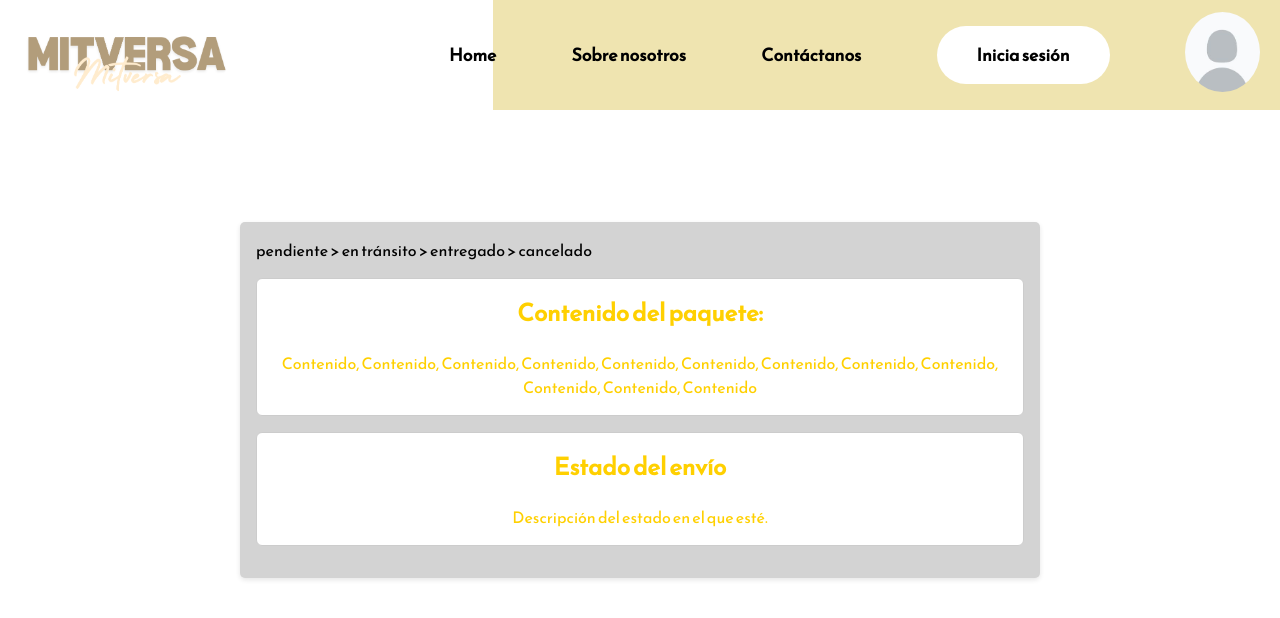
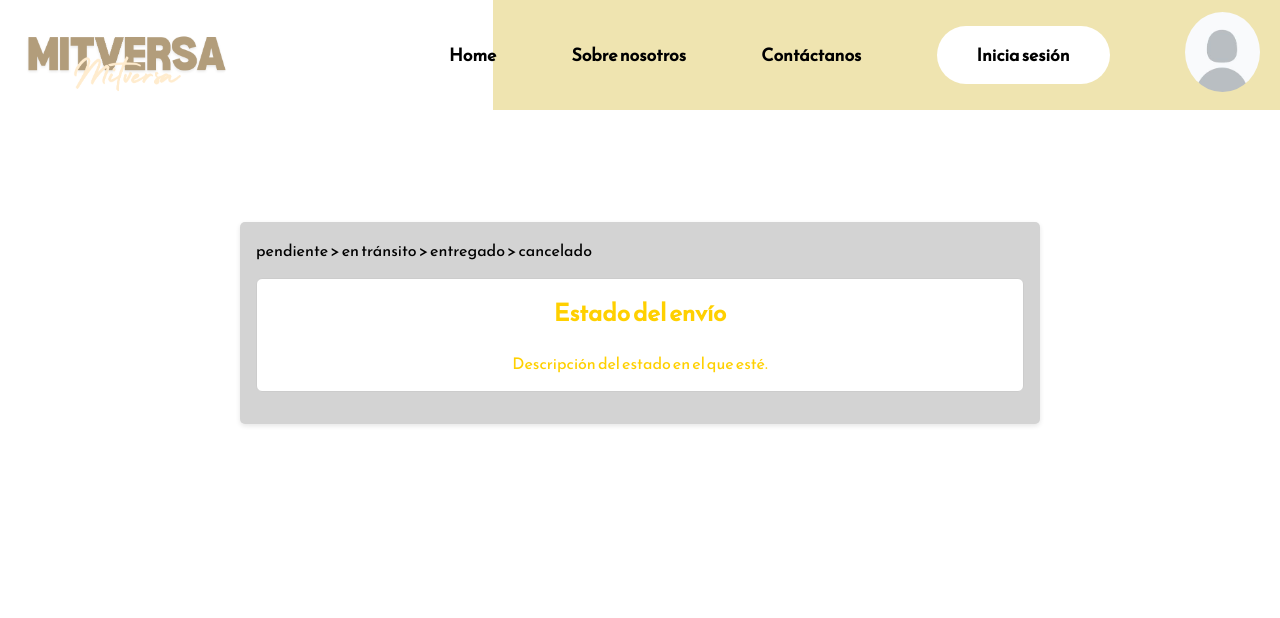
Before and after one commit to Cristian-Wigand/mitversa-proyecto-web, a React (Create React App) app in the folder Frontend/: page /EstadoPaquete in a window 1280 px wide. Shown: the top 618 px of the page. Built offline with nearby package versions, Linux system fonts and the light colour scheme.

Commit message:
cambiar interfaz

```diff
--- a/Frontend/src/components/EstadoPaquete.js
+++ b/Frontend/src/components/EstadoPaquete.js
@@ -3,13 +3,6 @@ const EstadoPaquete = () => {
     <div className="estado-paquete-container">
       <div className="estado-ruta">
         pendiente &gt; en tránsito &gt; entregado &gt; cancelado
-      </div>
-      <div className="contenido-paquete">
-        <h2 className="h2-color">Contenido del paquete:</h2>
-        <p className="h2-color">
-          Contenido, Contenido, Contenido, Contenido, Contenido, Contenido,
-          Contenido, Contenido, Contenido, Contenido, Contenido, Contenido
-        </p>
       </div>
       <div className="estado-envio">
         <h2 className="h2-color">Estado del envío</h2>
```
Also changed, not shown: Frontend/src/Css/NavBar.css (+4 -4 lines).
